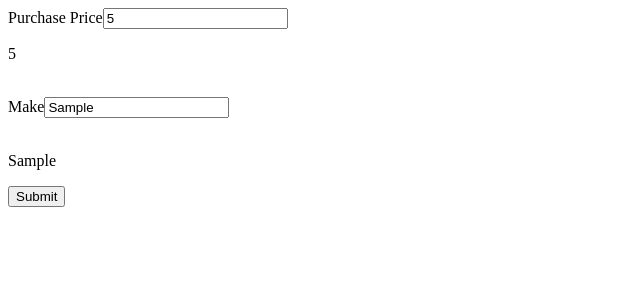
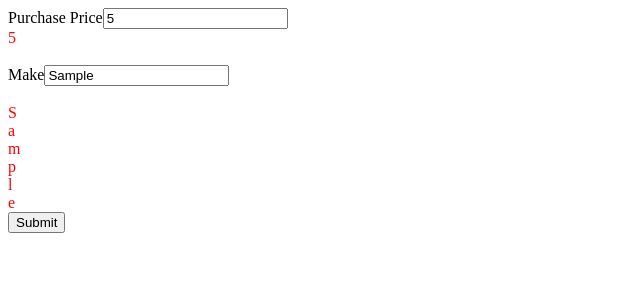
Before and after one commit to marcusfulton11/Loan-v4, a React (Create React App) app: page / in a window 1280 px wide. Both pictures are taken after typing "5", "Sample" into the empty fields and a click on the button "Submit". Shown: the top 300 px of the page, without its empty margins (0-640 px from the left). Built offline with nearby package versions, Linux system fonts and the light colour scheme.

Commit message:
form with errors (not fully functional)

```diff
--- a/src/Components/Form/Form.js
+++ b/src/Components/Form/Form.js
@@ -1,15 +1,43 @@
 import  React, { useState } from "react";
 
 
-export default function LoginForm() {
-    const [purchasePrice, setPurchasePrice] = useState("");
-    const [make, setMake] = useState("");
+export default function LoginForm() { //Creates function for login form
+    const [purchasePrice, setPurchasePrice] = useState(""); //sets inital state of purchase price
+    const [make, setMake] = useState(""); //same as above for make
 
-    const handleSubmit = (e) => {
-        e.preventDefault();
-        console.log(purchasePrice, make)
+    const [purchasePriceErr, setPurchasePriceErr] = useState({});
+    const [makeErr, setMakeErr] = useState({});
+
+    const handleSubmit = (e) => { // function to handle the submit button when clicked
+        e.preventDefault(); // a preventDefault is called on the event when submitting the form to prevent the browser reload/refresh
+        const isValid = formValidation();
+        if(isValid){
+            // move to acceptance page
+        } else {
+            // move to rejection page
+        }
     }
 
+    const formValidation = () =>{
+        const purchasePriceErr = {};
+        const makeErr = {};
+        let isValid = true;
+
+        if(purchasePrice.length > 10) {
+            purchasePriceErr.highNumber = "Error Please enter valid purchase price"
+            isValid = false;
+        }
+
+        if(make.length > 10) {
+            makeErr.highLetterVal = "Error enter a valid make"
+            isValid = false;
+        }
+
+        setPurchasePriceErr(purchasePrice);
+        setMakeErr(make);
+        return isValid;
+
+    }
 
     return (
       <form onSubmit={handleSubmit}>
@@ -24,7 +52,10 @@ export default function LoginForm() {
           onChange={(e) => setPurchasePrice(e.target.value)}
         />
         </div>
-        <p>{purchasePrice}</p>
+        {Object.keys(purchasePriceErr).map((key)=>{
+            return <div style={{color: "red"}}>{purchasePriceErr[key]}</div>
+        })}
+        {/* <p>{purchasePrice}</p> */}
         <br/>
         <div>
         <label>Make</label>
@@ -38,7 +69,10 @@ export default function LoginForm() {
         />
         </div>
         <br/>
-        <p>{make}</p>
+        {Object.keys(makeErr).map((key)=>{
+            return <div style={{color: "red"}}>{makeErr[key]}</div>
+        })}
+        {/* <p>{make}</p> */}
         <button type="submit">Submit </button>
       </form>
     );
```
